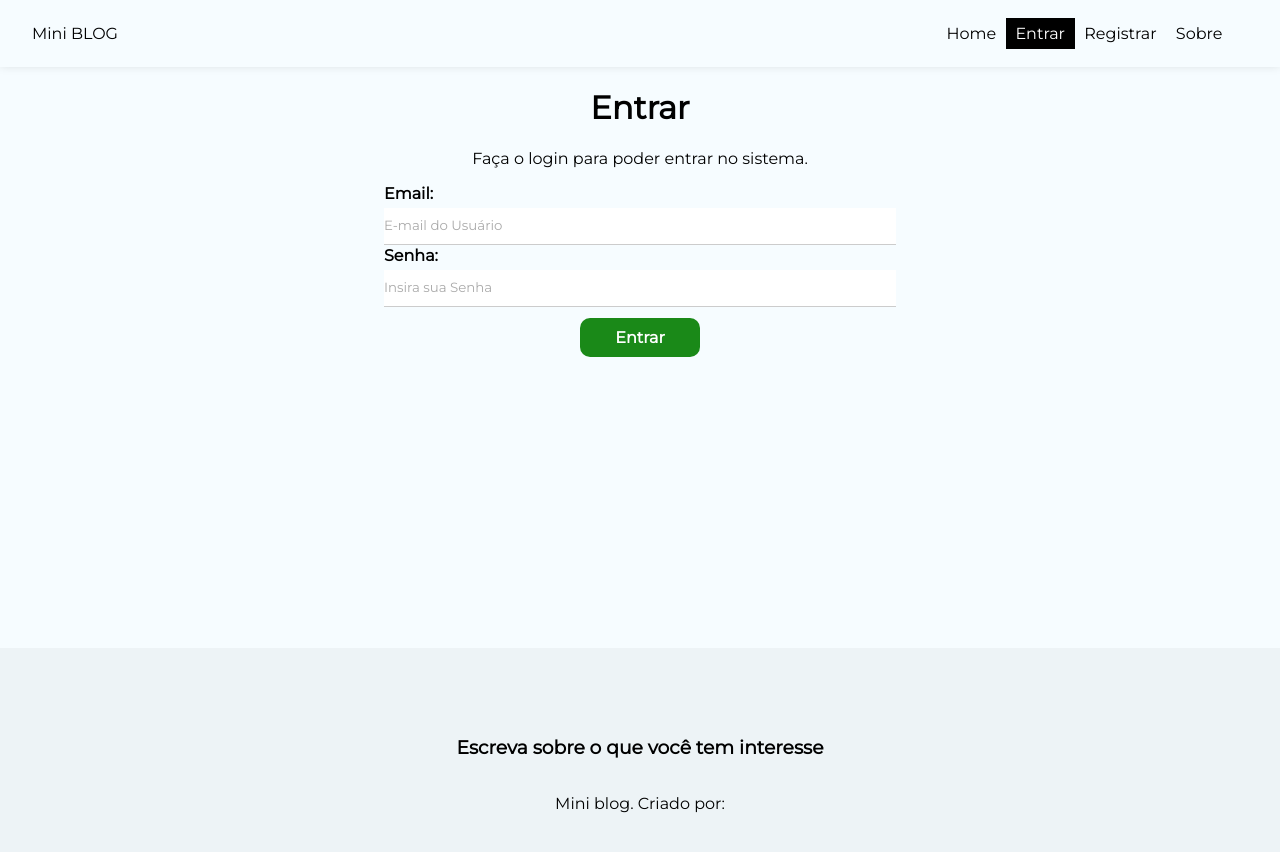
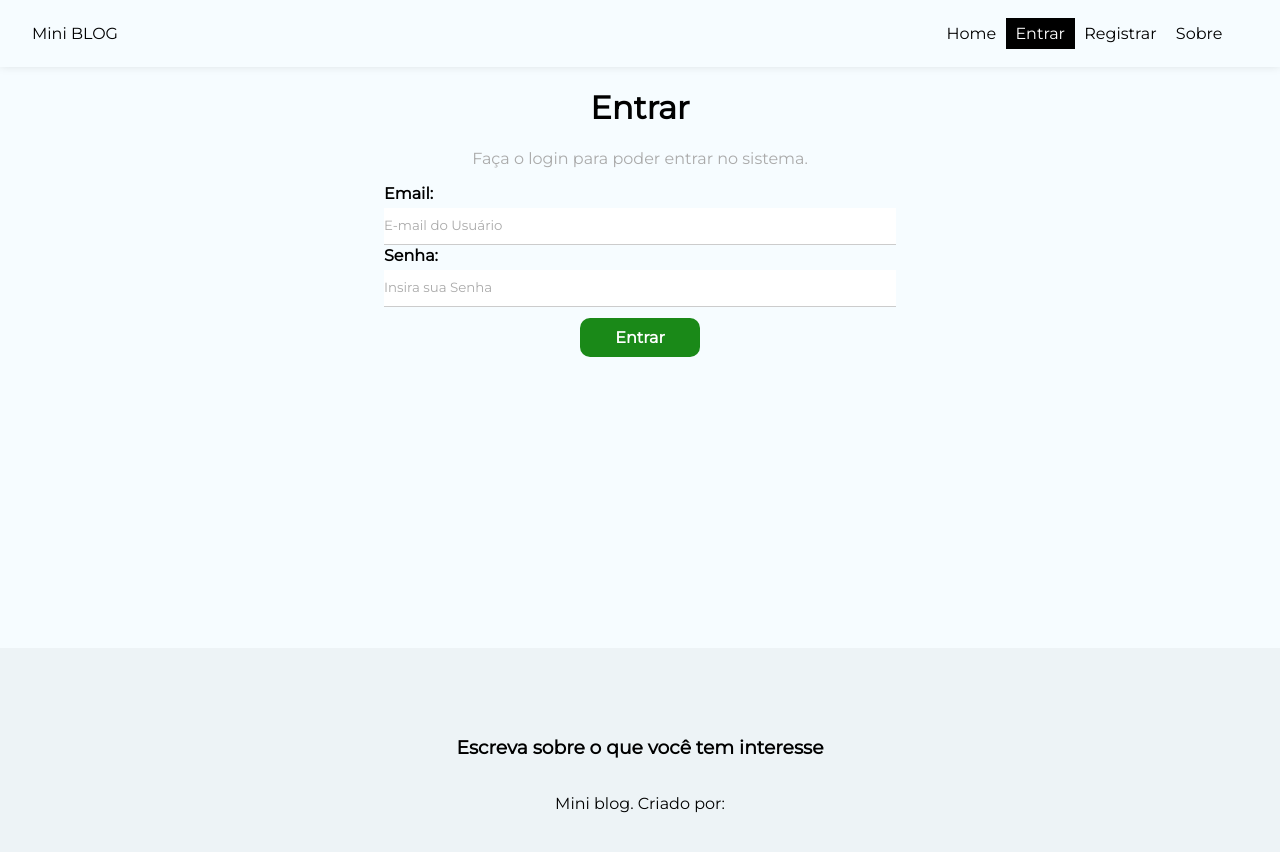
Before and after one commit to felipe-programador-18/Mini-blog, a React (Create React App) app in the folder miniblog/: page /login in a window 1280 px wide. Shown: the top 852 px of the page. Built offline with nearby package versions, Linux system fonts and the light colour scheme; no server answers.

Commit message:
c40-adding style about login module css

```diff
--- a/miniblog/src/Login/login.module.css
+++ b/miniblog/src/Login/login.module.css
@@ -0,0 +1,7 @@
+.login{
+    text-align: center;
+
+}
+.login p {
+    color:#aaa;
+}
```
